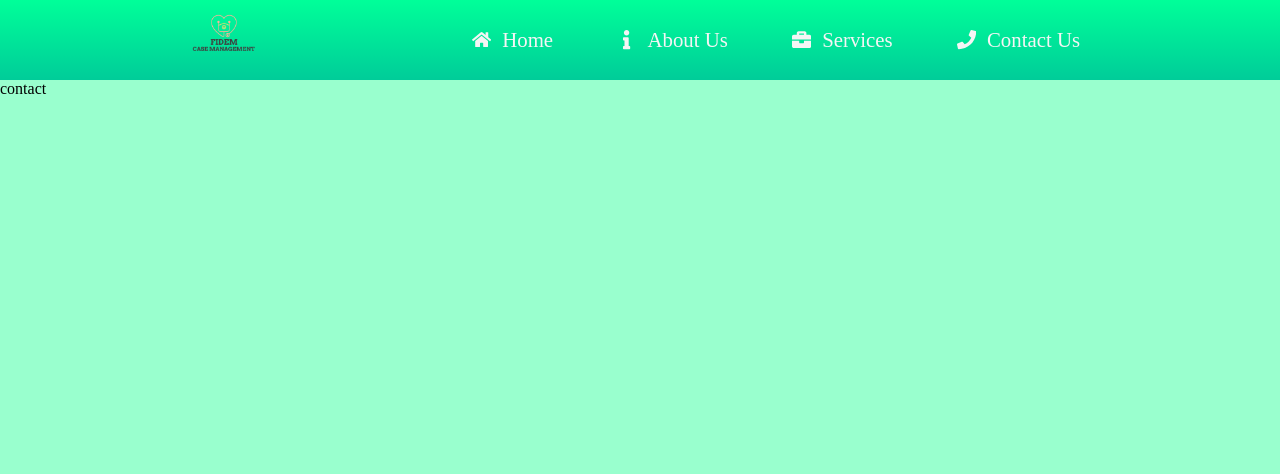
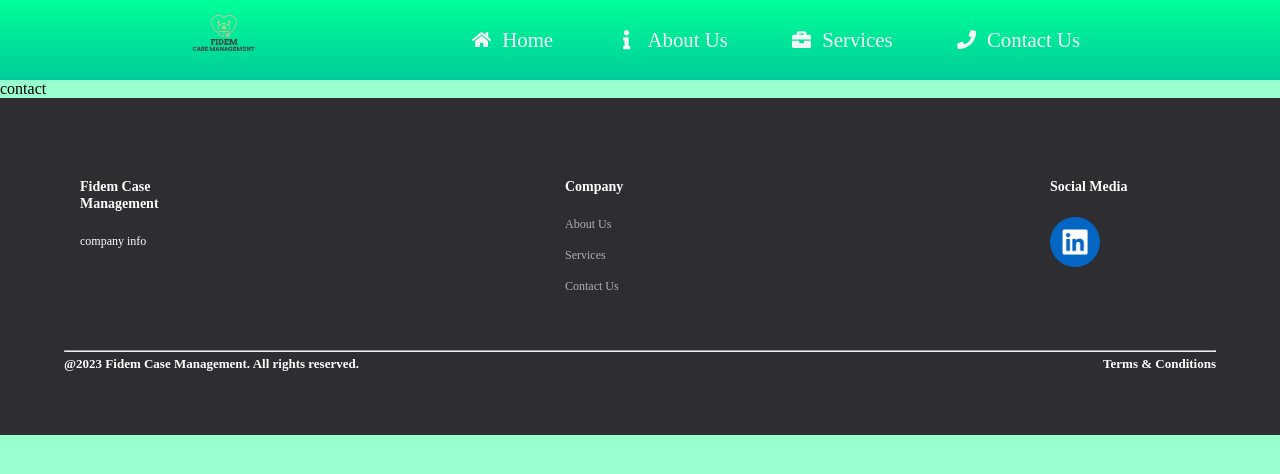
Before and after one commit to aldoibuado/Case-Management, a React (Create React App) app in the folder client/: page /contact in a window 1280 px wide. Shown: the top 474 px of the page. Built offline with nearby package versions, Linux system fonts and the light colour scheme.

Commit message:
worked on adding footer with information

```diff
--- a/client/src/App.css
+++ b/client/src/App.css
@@ -1,6 +1,7 @@
 * {
   margin: 0;
   padding: 0;
+  box-sizing: border-box;
 }
 
 /* background color subject to change */
@@ -8,9 +9,9 @@ body {
   background: #99ffce;
 }
 
-.pages {
+/* .pages {
   color: #316685;
   text-align: center;
   font-size: 3.5rem;
   margin-top: 10%;
-}
+} */
--- a/client/src/App.js
+++ b/client/src/App.js
@@ -5,6 +5,7 @@ import About from './pages/About';
 import Services from './pages/Services';
 import Contact from './pages/Contact';
 import Navbar from "./components/Navbar";
+import Footer from "./components/Footer";
 import "./App.css";
 
 function App() {
@@ -18,6 +19,7 @@ function App() {
           <Route path='/services' element={<Services />} />
           <Route path='/contact' element={<Contact />} />
           </Routes>
+          <Footer />
         </Router>
     </>
   );
--- a/client/src/components/Footer.js
+++ b/client/src/components/Footer.js
@@ -1,8 +1,53 @@
 import React from 'react';
+import linkedin from '../assets/images/linkedin icon.png';
+import '../styles/Footer.css';
 
+// TODO: Make Footer and style it
 function Footer () {
   return (
-    <di></di>
+    <div className="footer">
+      <div className="sb_footer section_padding">
+        <div className="sb_footer-links">
+          <div className="sb_footer-links-div">
+            <h4>Fidem Case Management</h4>
+            <p>
+              company info
+            </p>
+          </div>
+          <div className="sb_footer-links-div">
+            <h4>Company</h4>
+            <a href="/about">
+              <p>About Us</p>
+            </a>
+            <a href="/services">
+              <p>Services</p>
+            </a>
+            <a href="/contact">
+              <p>Contact Us</p>
+            </a>
+          </div>
+          <div className="sb_footer-links-div">
+            <h4>Social Media</h4>
+            <div className="socialmedia">
+              <p><img src={linkedin} alt="linkedin logo" /></p>
+            </div>
+          </div>
+        </div>
+
+        <hr></hr>
+
+        <div className="sb_footer-below">
+          <div className="sb_footer-copyright">
+            <p>
+              @{new Date().getFullYear()} Fidem Case Management. All rights reserved.
+            </p>
+          </div>
+          <div className="sb_footer-below-links">
+            <a href="/terms"><div><p>Terms & Conditions</p></div></a>
+          </div>
+        </div>
+      </div>
+    </div>
   )
 };
 
--- a/client/src/pages/Contact.js
+++ b/client/src/pages/Contact.js
@@ -2,6 +2,7 @@ import React from "react";
 import '../styles/Contact.css';
 
 
+// TODO: Make contact form and style it
   function Contact () {
     return (
       <div>contact</div>
--- a/client/src/styles/Contact.css
+++ b/client/src/styles/Contact.css
@@ -1,4 +1,4 @@
-.contactUs {
+/* .contactUs {
     display: flex;
     justify-content: center;
     align-items: center;
@@ -25,4 +25,4 @@ textarea {
     width: 400px;
     padding: 20px;
     border: 2px solid black;
-}
+} */
--- a/client/src/styles/Footer.css
+++ b/client/src/styles/Footer.css
@@ -1,27 +1,130 @@
-/* .footer {
-    width: 100%;
-    height: 200px;
-    display: flex;
-    justify-content: center;
-    align-items: center;
-    flex-direction: column;
-    padding-top: 10px;
-    margin-top: 200px;
+.section_padding {
+    padding: 4rem 4rem;
 }
 
-.socMedia svg {
-    color: black;
-    margin: 20px;
-    font-size: 70px;
+.footer {
+    background-color: #2d2d32;
+}
+
+.sb_footer {
+    display: flex;
+    flex-direction: column;
+}
+
+.sb_footer-links {
+    display: flex;
+    justify-content: space-between;
+    align-items: flex-start;
+    flex-direction: row;
+    flex-wrap: wrap;
+    width: 100%;
+    text-align: left;
+    margin-bottom: 2rem;
+}
+
+.sb_footer-links-div {
+  width: 150px;
+  margin: 1rem;
+  display: flex;
+  justify-content: flex-start;
+  flex-direction: column;
+  color: white;
+}
+
+a {
+    color: rgb(175, 175, 179);
+    text-decoration: none;
+}
+
+.socialmedia {
+    display: flex;
+    flex-direction: row;
+}
+
+.socialmedia img {
+    width: 50px;
+}
+
+.sb_footer-links-div h4 {
+    font-size: 14px;
+    line-height: 17px;
+    margin-bottom: 0.9rem;
+}
+
+.sb_footer-links-div p {
+    font-size: 12px;
+    line-height: 15px;
+    margin: 0.5rem 0;
     cursor: pointer;
 }
 
-.footer p {
-    color: black;
+.sb_footer-below {
+    display: flex;
+    flex-direction: row;
+    justify-content: space-between;
+    margin-top: 0.2rem;
 }
 
-@media only screen and (max-width: 600px) {
-    .footer svg {
-      font-size: 50px;
+.sb_footer-below-links {
+    display: flex;
+    flex-direction: row;
+}
+
+.sb_footer-below-links p {
+    font-size: 13px;
+    line-height: 15px;
+    margin-left: 2rem;
+    color: white;
+    font-weight: 600;
+}
+
+hr {
+    color: white !important;
+    width: 100%;
+}
+
+.sb_footer-copyright p {
+    font-size: 13px;
+    line-height: 15px;
+    color: rgb(255, 255, 255);
+    font-weight: 600;
+}
+
+@media screen and (max-width: 850px) {
+    .sb_footer-heading h1 {
+        font-size: 44px;
+        line-height: 50px;
     }
-  } */
+}
+
+@media screen and (max-width: 550px) {
+    .sb-footer-heading h1 {
+        font-size: 34px;
+        line-height: 42px;
+    }
+
+    .sb_footer-links div {
+        margin: 1rem 0;
+    }
+
+    .sb_footer-below {
+        flex-direction: column;
+        justify-content: left;
+    }
+
+    .sb_footer-below-links {
+        flex-direction: column;
+    }
+
+    .sb_footer-below-links p {
+        margin-left: 0rem;
+        margin-top: 1rem;
+    }
+}
+
+@media screen and (max-width: 400px) {
+    .sb_footer-heading h1 {
+        font-size: 27px;
+        line-height: 38px;
+    }
+}
```
Also changed, not shown: client/src/components/Navbar.js (+14 -3 lines), client/src/assets/images/linkedin icon.png (added).
